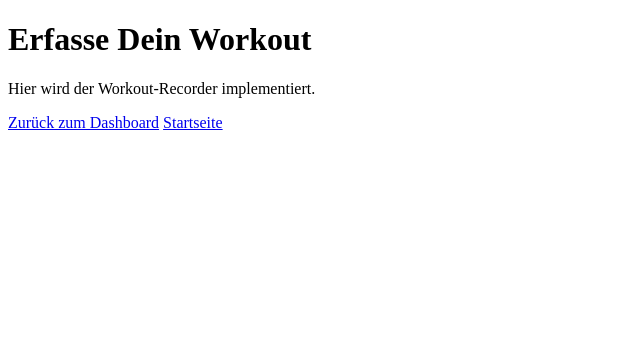
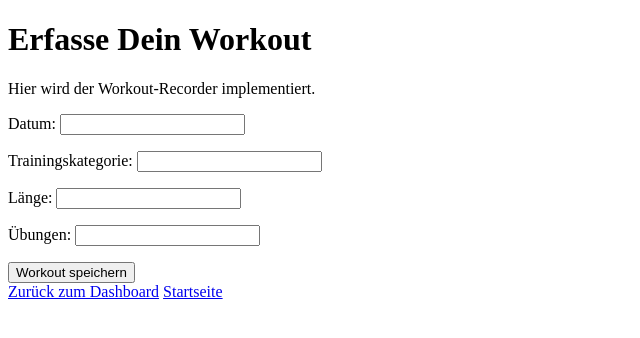
Before and after one commit to schweglera/GymBuddy, a Django app: page /workout/create/ in a window 1280 px wide. Shown: the top 338 px of the page, without its empty margins (0-640 px from the left). Run offline with Django 5.2, Linux system fonts and the light colour scheme; a user stored in the database is signed in.

Commit message:
Fourth Commit Nicolas 05.01.25

```diff
--- a/blog/forms.py
+++ b/blog/forms.py
@@ -1,6 +1,6 @@
 from django import forms
 
-from .models import Article
+from .models import Article, Workout
 from .models import Comment
 
 __FORBIDDEN_WORDS = [
@@ -70,3 +70,9 @@ class RegisterForm(UserCreationForm):
     class Meta:
         model = User
         fields = ["username", "email", "password1", "password2"]
+
+class WorkoutCreateForm(forms.ModelForm):
+    class Meta:
+        model = Workout
+        fields = ["date", "workout_type", "duration", "exercices"]
+        labels = {"date": "Datum", "workout_type": "Trainingskategorie", "duration": "Länge", "exercices": "Übungen"}
--- a/blog/models.py
+++ b/blog/models.py
@@ -74,20 +74,17 @@ class Comment(models.Model):
 
 
 
-
-
-
-
 class Workout(models.Model):
     user = models.ForeignKey(User, on_delete=models.CASCADE)
     date = models.DateField()
     workout_type = models.CharField(max_length=50)
     duration = models.DurationField()
-    repetitions = models.IntegerField(null=True, blank=True)
-    weight = models.FloatField(null=True, blank=True)
+    exercices = models.CharField(max_length=100)
 
     def __str__(self):
         return f"{self.workout_type} am {self.date}"
+
+
 
 class MealPlan(models.Model):
     user = models.ForeignKey(User, on_delete=models.CASCADE)
--- a/blog/templates/workout_create.html
+++ b/blog/templates/workout_create.html
@@ -6,7 +6,11 @@
 <body>
     <h1>Erfasse Dein Workout</h1>
     <p>Hier wird der Workout-Recorder implementiert.</p>
-
+        <form method="post">
+            {% csrf_token %}
+            {{ form.as_p }}
+            <button type="submit">Workout speichern</button>
+        </form>
     <a href="{% url 'dashboard' %}">Zurück zum Dashboard</a>
     <a href="{% url 'article_list' %}">Startseite</a>
 </body>
--- a/blog/views.py
+++ b/blog/views.py
@@ -97,12 +97,21 @@ def article_list(request):
     return render(request, "article_list.html", {"articles": articles})
 
 
-
+from .forms import WorkoutCreateForm
 
 @login_required
 def workout_create(request):
-    # Workout-Recorder wird hier später implementiert
-    return render(request, "workout_create.html", {})
+    if request.method == "POST":
+        form = WorkoutCreateForm(request.POST)
+        if form.is_valid():
+            workout = form.save(commit=False)
+            workout.user = request.user
+            workout.save()
+            return redirect("dashboard")
+    else:
+        form = WorkoutCreateForm()
+
+    return render(request, "workout_create.html", {"form": form})
 
 @login_required
 def coach_shop(request):
```
Also changed, not shown: blog/migrations/0003_remove_workout_repetitions_remove_workout_weight_and_more.py (added), db.sqlite3.
